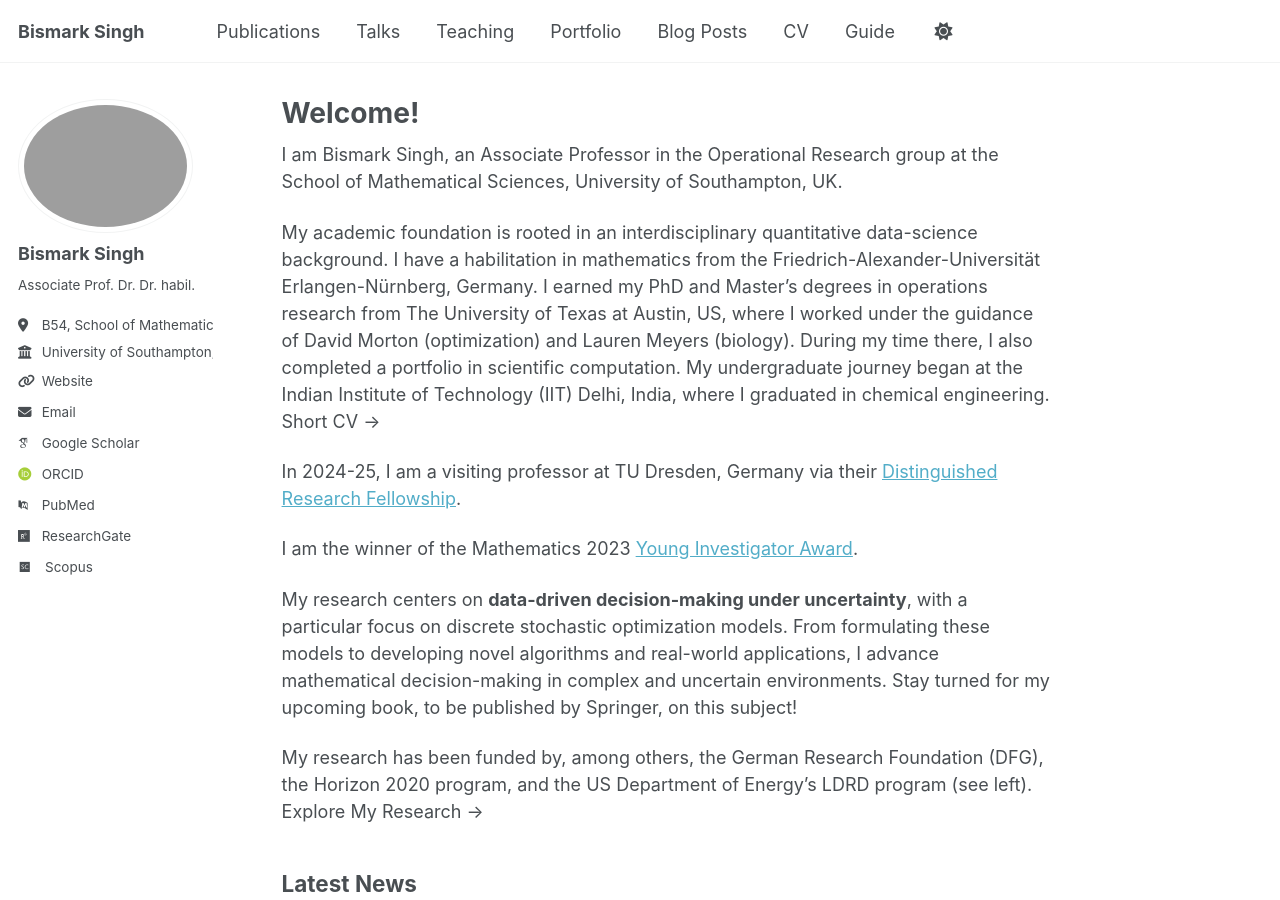
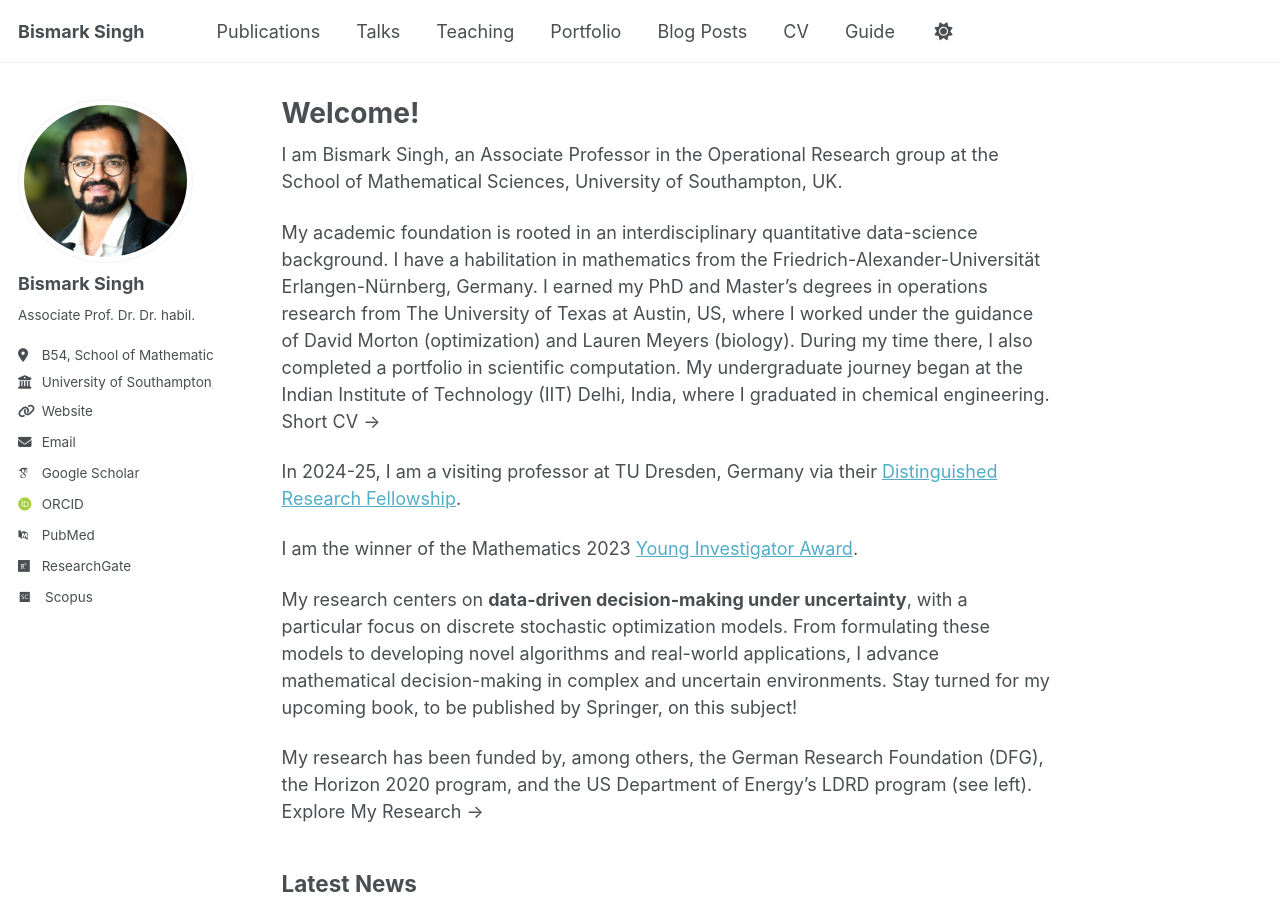
Before and after one commit to bissi1/bissi1.github.io, a Jekyll site: the page built from _pages/about.md, in a window 1280 px wide and 900 px high. Built offline with Jekyll 4.4.1, drawn with Linux system fonts in a browser that asks for light colours; some web fonts are replaced.

Commit message:
Update _config.yml

```diff
--- a/_config.yml
+++ b/_config.yml
@@ -22,7 +22,7 @@ repository               : "academicpages/academicpages.github.io"
 #               Additional customization can be done by editing /_includes/author-profile.html
 author:
   # Biographic information
-  avatar           : "bismark_photo.jpeg"
+  avatar           : "bismark_photo.jpg"
   name             : "Bismark Singh"
   pronouns         : # example: "she/her"
   bio              : "Associate Prof. Dr. Dr. habil."
```
